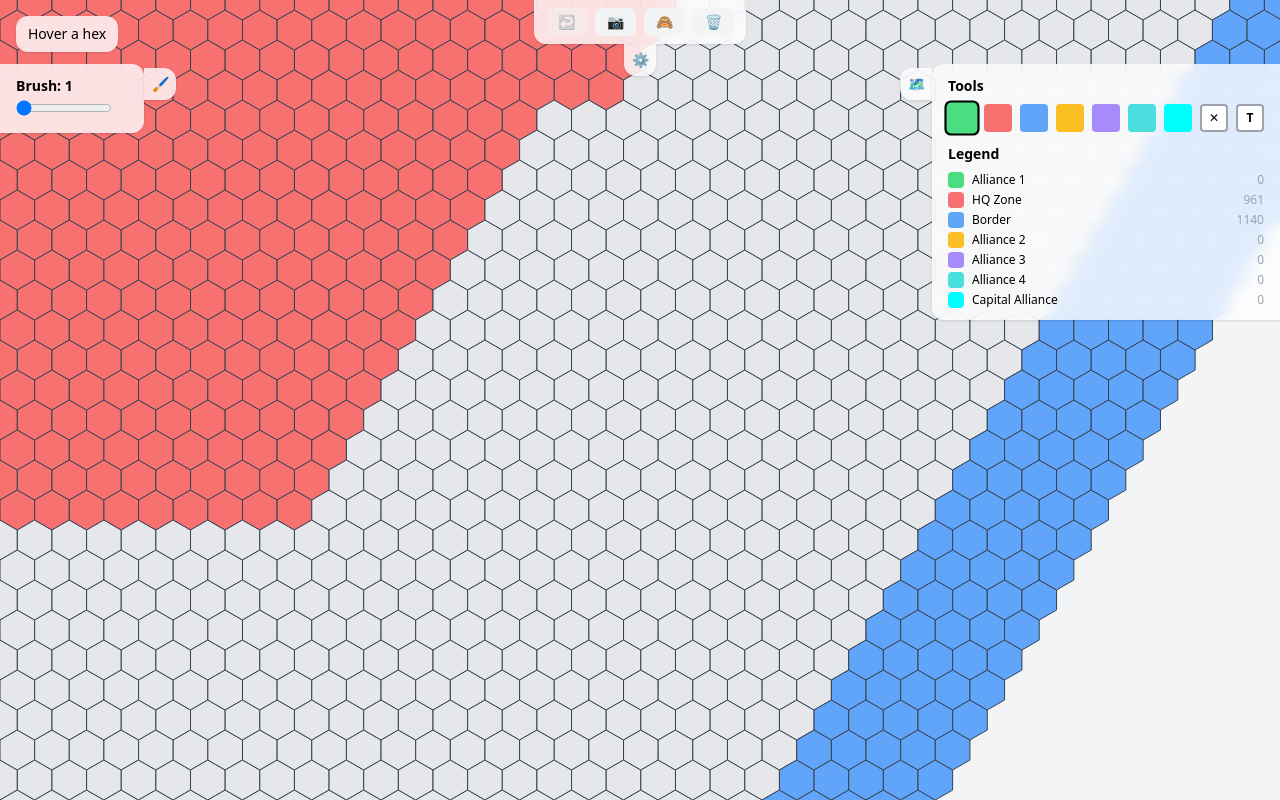
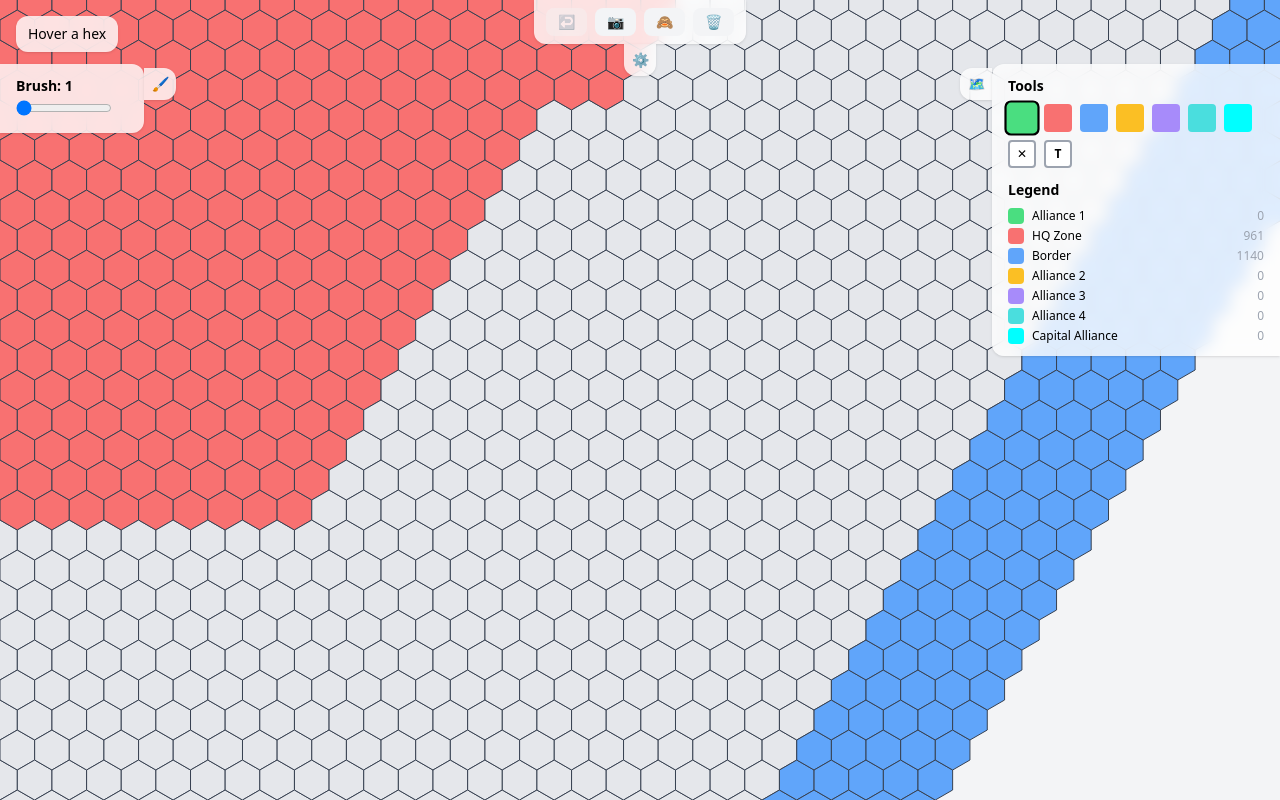
Before and after one commit to Ishant921/LastZ-SvSPlanner, a React (Vite) app: page / in a window 1280 px wide. Built offline with nearby package versions, Linux system fonts and the light colour scheme.

Commit message:
Add transition effect to LegendPanel component

```diff
--- a/src/components/LegendPanel.jsx
+++ b/src/components/LegendPanel.jsx
@@ -15,7 +15,12 @@ export default function LegendPanel({
   const [open, setOpen] = useState(true);
 
   return (
-    <div className="absolute top-16 right-0 z-10 flex items-start">
+    <div
+  className="absolute top-16 right-0 z-10 flex items-start transition-transform duration-300"
+  style={{
+    transform: open ? "translateX(0)" : "translateX(280px)",
+  }}
+>
       <button
         onClick={() => setOpen((v) => !v)}
         className="w-8 h-8 bg-white/80 backdrop-blur rounded-l-xl shadow text-sm flex items-center justify-center flex-shrink-0 mt-1"
@@ -23,11 +28,7 @@ export default function LegendPanel({
         🗺️
       </button>
       <div
-        style={{
-          transform: open ? "translateX(0)" : "translateX(100%)",
-          transition: "transform 0.3s ease",
-        }}
-        className="bg-white/80 backdrop-blur px-4 py-3 rounded-l-xl shadow text-sm max-h-[70vh] overflow-y-auto"
+        className="w-72 bg-white/80 backdrop-blur px-4 py-3 rounded-l-xl shadow text-sm max-h-[70vh] overflow-y-auto"
       >
         <div className="mb-2 font-semibold">Tools</div>
         <div className="flex gap-2 mb-3 flex-wrap">
```
